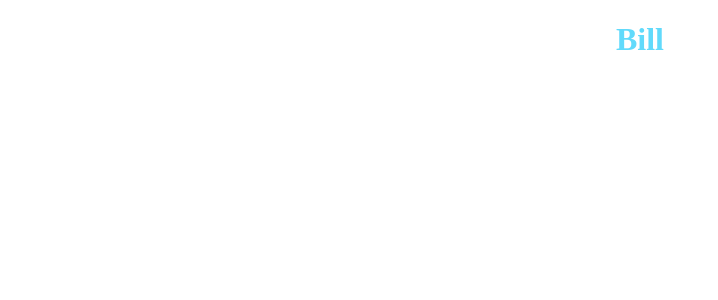
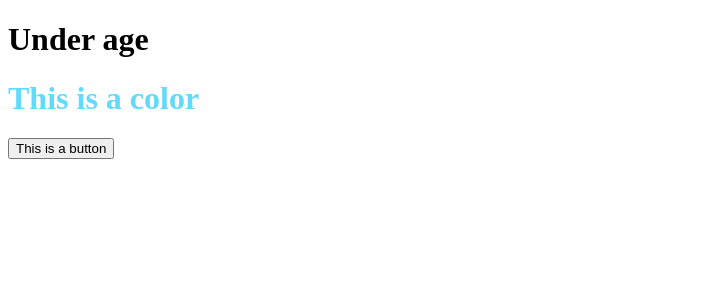
Before and after one commit to BillMuriu/React, a React (Create React App) app in the folder pedrotech/ep1/: page / in a window 1280 px wide. Shown: the top 300 px of the page, without its empty margins (0-718 px from the left). Built offline with nearby package versions, Linux system fonts and the light colour scheme.

Commit message:
working with ternary operators

```diff
--- a/pedrotech/ep1/src/App.js
+++ b/pedrotech/ep1/src/App.js
@@ -1,11 +1,19 @@
-import './App.css';
+import React from 'react'
 
-function App() {
+const App = () => {
+
+  const age = 10;
+  const isBlue = true;
+
+
   return (
     <div className='App'>
-      <h1 className='name'>Bill</h1>
+      { age === 19 ? <h1>Over age</h1> : <h1>Under age</h1>}
+      <h1 style={{color: isBlue ? '#61dafb': 'green'}}>This is a color</h1>
+      { isBlue && <button> This is a button</button>}
     </div>
-  );
+
+  )
 }
 
-export default App;
+export default App
```
